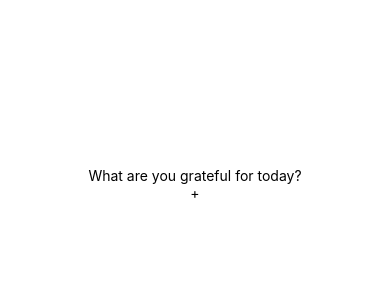
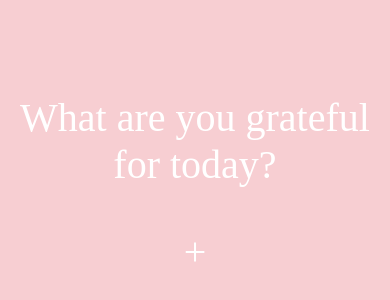
Before and after one commit to ChonthichaJessie/Diary, a React Native app: screen / in a window 390 px wide. Shown: the part 238-538 px from the top of the page. Built offline with nearby package versions, Linux system fonts and the light colour scheme.

Commit message:
public into IOS

```diff
--- a/App.tsx
+++ b/App.tsx
@@ -1,5 +1,6 @@
 import React from 'react-native';
 import Home from './Components/Home';
+
 
 const App = () => {
   return <Home />;
--- a/Components/Diary.tsx
+++ b/Components/Diary.tsx
@@ -1,17 +1,11 @@
 import React, {useCallback, useEffect, useState} from 'react';
-import {
-  View,
-  Text,
-  TextInput,
-  TouchableOpacity,
-  Button,
-  Alert,
-} from 'react-native';
+import {Alert, ActivityIndicator} from 'react-native';
 import PhotoOfTheDay from './PhotoOfTheDay';
 import DateTimePicker from '@react-native-community/datetimepicker';
 import firestore from '@react-native-firebase/firestore';
 import storage, {FirebaseStorageTypes} from '@react-native-firebase/storage';
 import {Asset} from 'react-native-image-picker';
+import styled from 'styled-components/native';
 
 type DiaryDoc = {
   date: string;
@@ -82,6 +76,7 @@ const Diary = () => {
     setSelfDesc('');
     setImage(undefined);
     setIsSaved(false);
+    setIsSaving(false);
   }, []);
 
   const checkOldDiary = useCallback(async () => {
@@ -103,6 +98,7 @@ const Diary = () => {
       setImage({uri: imageUri});
       setIsSaved(true);
     } catch (e) {
+      Alert.alert('Error saving');
       reset();
     }
     setIsSaving(false);
@@ -114,8 +110,12 @@ const Diary = () => {
 
   return (
     <>
-      <View>
-        <Text>Story date</Text>
+      <ContentWrapper>
+        <StoryDateContent>
+          <FlexBox1>
+            <TextContent>Story date</TextContent>
+          </FlexBox1>
+          <FlexBox2>
             <DateTimePicker
               testID="dateTimePicker"
               value={date}
@@ -125,27 +125,84 @@ const Diary = () => {
               disabled={isSaving}
               onChange={e => setDate(new Date(e.nativeEvent.timestamp))}
             />
-        <TextInput
+          </FlexBox2>
+        </StoryDateContent>
+        <SelfDescContent
           value={selfDesc}
           onChangeText={selfDesc => setSelfDesc(selfDesc)}
           //Unchanging contents while saving diary
           editable={!isSaving}
           placeholder="Self Descriptive for Today"
         />
-        <TextInput
+        <DiaryContent
           onChangeText={text => setText(text)}
           value={text}
-          placeholder="Start telling the good things here!!!"
+          placeholder="Start telling the good things here~"
           //Unchanging contents while saving diary
           editable={!isSaving}
+          multiline
         />
-      </View>
+      </ContentWrapper>
       <PhotoOfTheDay onPick={setImage} image={image} disabled={isSaving} />
-      <TouchableOpacity onPress={saveToFb} disabled={isSaving}>
-        <Text>{isSaved ? 'Save edited diary' : 'Save diary'}</Text>
-      </TouchableOpacity>
+      <FinalButton onPress={saveToFb} disabled={isSaving}>
+        {isSaving && <ActivityIndicator size="small" color="gray" />}
+        <FinalButtonText>
+          {isSaved ? 'Save edited diary' : 'Save diary'}
+        </FinalButtonText>
+      </FinalButton>
     </>
   );
 };
 
 export default Diary;
+const ContentWrapper = styled.View`
+  align-items: stretch;
+  width: 70%;
+`;
+
+const TextContent = styled.Text`
+  font-size: 30px;
+  color: white;
+  font-family: 'AmaticSC-Bold';
+`;
+
+const StoryDateContent = styled.View`
+  display: flex;
+  flex-direction: row;
+  justify-content: center;
+  margin-bottom: 20px;
+`;
+
+const FlexBox1 = styled.View`
+  display: flex;
+`;
+
+const FlexBox2 = styled.View`
+  display: flex;
+`;
+
+const SelfDescContent = styled.TextInput`
+  margin-bottom: 10px;
+  border: 1px gray;
+  padding: 5px;
+  margin-bottom: 20px;
+`;
+
+const DiaryContent = styled.TextInput`
+  margin-bottom: 10px;
+  border: 1px gray;
+  height: 120px;
+  padding: 5px;
+  margin-bottom: 20px;
+`;
+
+const FinalButton = styled.TouchableOpacity`
+  flex-direction: row;
+`;
+
+const FinalButtonText = styled.Text`
+  font-size: 30px;
+  color: white;
+  font-family: 'AmaticSC-Bold';
+  margin: 20px;
+`;
--- a/Components/Greetingtext.tsx
+++ b/Components/Greetingtext.tsx
@@ -2,7 +2,7 @@ import React, { useState } from "react";
 import { View, TouchableOpacity, Text, StyleSheet } from "react-native";
 
 const GreetingText = () => {
-  const greetingWords = "What are you grateful for today?";
+  const greetingWords = "What are you grateful\nfor today?";
   return <Text>{greetingWords}</Text>;
 };
 
--- a/Components/Home.tsx
+++ b/Components/Home.tsx
@@ -1,37 +1,47 @@
 import React, {useState} from 'react';
-import {View, TouchableOpacity, Text, StyleSheet} from 'react-native';
+import {TouchableOpacity, Text, StyleSheet} from 'react-native';
 import GreetingText from './Greetingtext';
 import Diary from './Diary';
+import styled from 'styled-components/native';
 
 const Home = () => {
   const [open, setOpen] = useState(false);
 
   return (
-    <View style={styles.container}>
-      <GreetingText />
+    <Wrapper>
+      <Header>
+        <GreetingText />
+      </Header>
+
       {open ? (
         <>
           <Diary />
-          <TouchableOpacity onPress={() => setOpen(false)}>
-            <Text>Home</Text>
-          </TouchableOpacity>
+          {/* <TouchableOpacity onPress={() => setOpen(false)}>
+            <Header>Home</Header>
+          </TouchableOpacity> */}
         </>
       ) : (
         <TouchableOpacity onPress={() => setOpen(true)}>
-          <Text>+</Text>
+          <Header>+</Header>
         </TouchableOpacity>
       )}
-    </View>
+    </Wrapper>
   );
 };
 
 export default Home;
 
-const styles = StyleSheet.create({
-  container: {
-    flex: 1,
-    backgroundColor: '#fff',
-    alignItems: 'center',
-    justifyContent: 'center',
-  },
-});
+const Wrapper = styled.View`
+  flex: 1;
+  background-color: rgb(247, 206, 210);
+  align-items: center;
+  justify-content: center;
+`;
+
+const Header = styled.Text`
+  font-size: 40px;
+  text-align: center;
+  margin: 20px;
+  color: white;
+  font-family: "AmaticSC-Bold";
+`;
--- a/Components/PhotoOfTheDay.tsx
+++ b/Components/PhotoOfTheDay.tsx
@@ -26,7 +26,7 @@ const PhotoOfTheDay = ({onPick, image, disabled}: Props) => {
           disabled={disabled}
           onPress={pickImage}
           style={imageUploaderStyles.uploadBtn}>
-          <Text>Upload Photo</Text>
+          <Text>Select Photo</Text>
           {/* <AntDesign name="camera" size={20} color="black" /> */}
         </TouchableOpacity>
       </View>
--- a/package.json
+++ b/package.json
@@ -18,7 +18,8 @@
     "react-native": "0.72.7",
     "react-native-button": "^3.1.0",
     "react-native-image-picker": "^7.1.0",
-    "react-native-paper": "^5.11.3"
+    "react-native-paper": "^5.11.3",
+    "styled-components": "^6.1.1"
   },
   "devDependencies": {
     "@babel/core": "^7.20.0",
```
Also changed, not shown: react-native.config.js (added, +7 -0 lines), assets/fonts/AmaticSC-Bold.ttf (added), assets/fonts/AmaticSC-Regular.ttf (added), 28 other files (tests, documents, lock files or other folders). Lines whose indentation alone changed are shown as unchanged.
